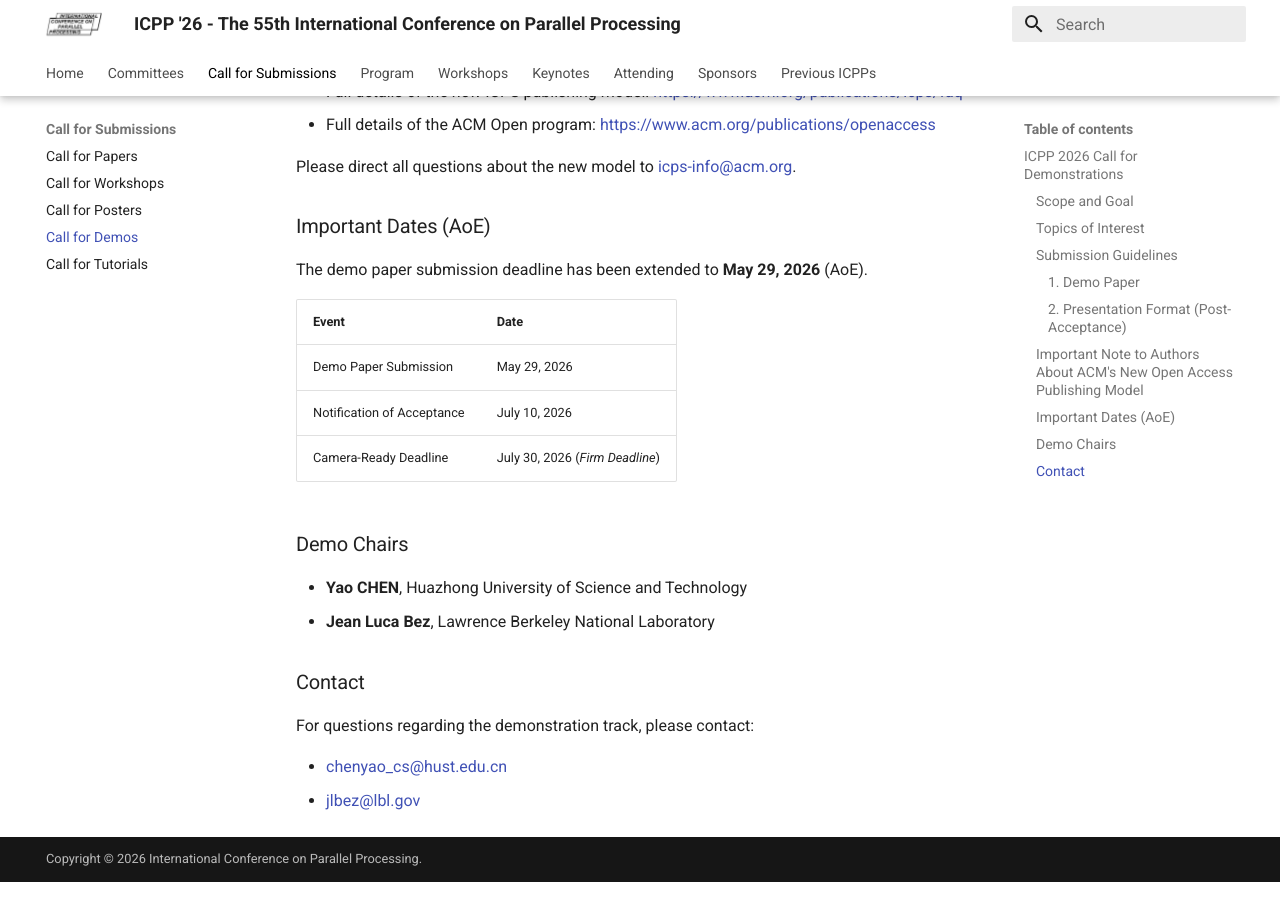
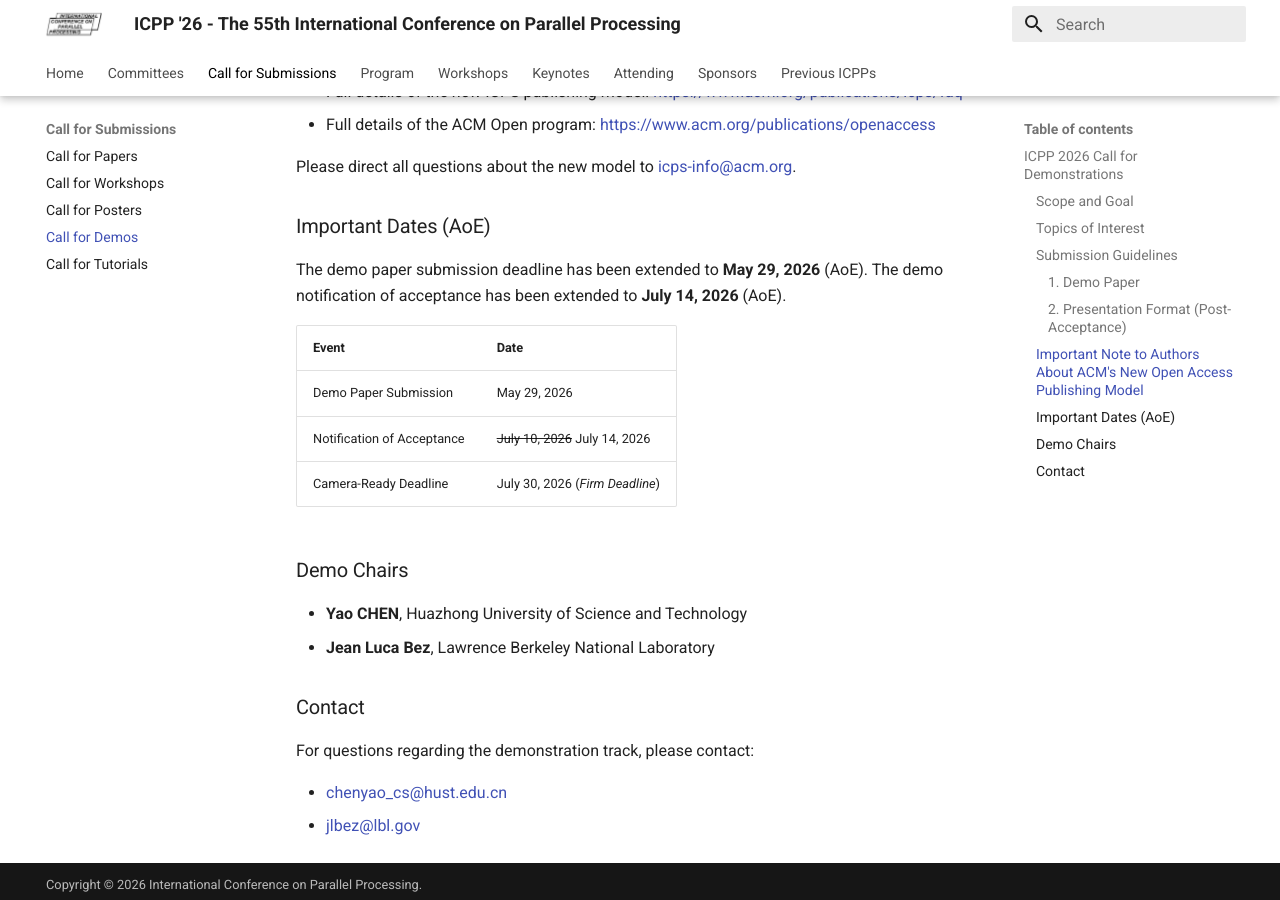
Before and after one commit to icpp2026/icpp2026.github.io, an MkDocs documentation site: the page built from docs/call-for-demos.md, in a window 1280 px wide and 900 px high, scrolled down 1703 px. Built offline with MkDocs 1.6.1 and Material for MkDocs 9.7.7, drawn with Linux system fonts in a browser that asks for light colours; comment, search, counter and statistics services are not loaded.

Commit message:
Update demo notification deadline

```diff
--- a/docs/call-for-demos.md
+++ b/docs/call-for-demos.md
@@ -47,11 +47,12 @@ Please direct all questions about the new model to [icps-info@acm.org](mailto:ic
 ### Important Dates (AoE)
 
 The demo paper submission deadline has been extended to **May 29, 2026** (AoE).
+The demo notification of acceptance has been extended to **July 14, 2026** (AoE).
 
 | Event | Date |
 |-------|------|
 | Demo Paper Submission | May 29, 2026 |
-| Notification of Acceptance | July 10, 2026 |
+| Notification of Acceptance | <del>July 10, 2026</del> July 14, 2026 |
 | Camera-Ready Deadline | July 30, 2026 (_Firm Deadline_) |
 
 ### Demo Chairs
```
